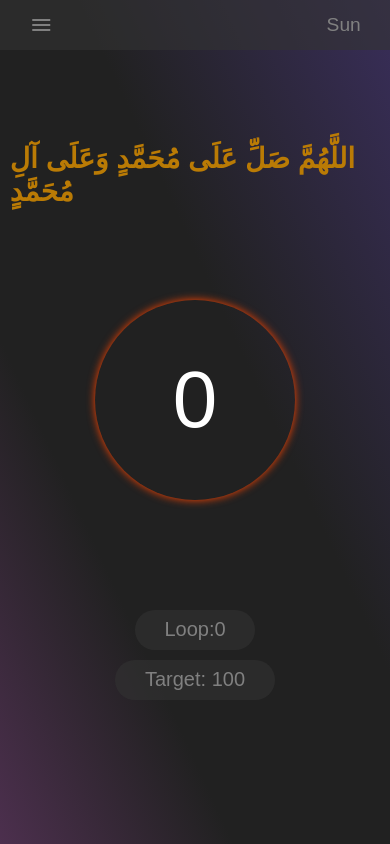
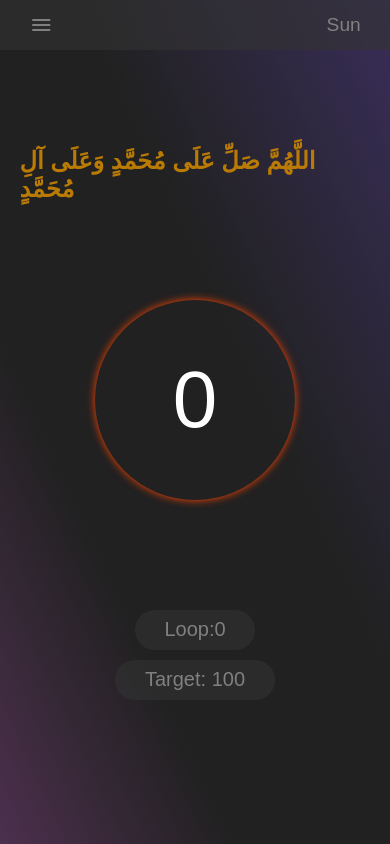
Before and after one commit to encryptedskull/counter, a plain HTML site: page index.html in a window 390 px wide. Drawn offline with nearby package versions, Linux system fonts and the light colour scheme.

Commit message:
width issue fixed

```diff
--- a/style.css
+++ b/style.css
@@ -53,9 +53,9 @@
         justify-content: space-evenly;
     }
     .q-text {
-        width: 95%;
+        width: 90%;
         height: 80px;
-        font-size: 14px;
+        font-size: 12px;
         color: rgb(186, 123, 5);
         display: flex;
         align-items: center;
```
